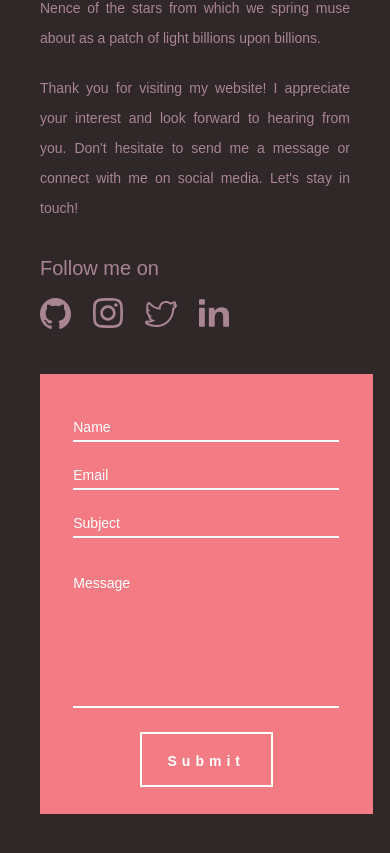
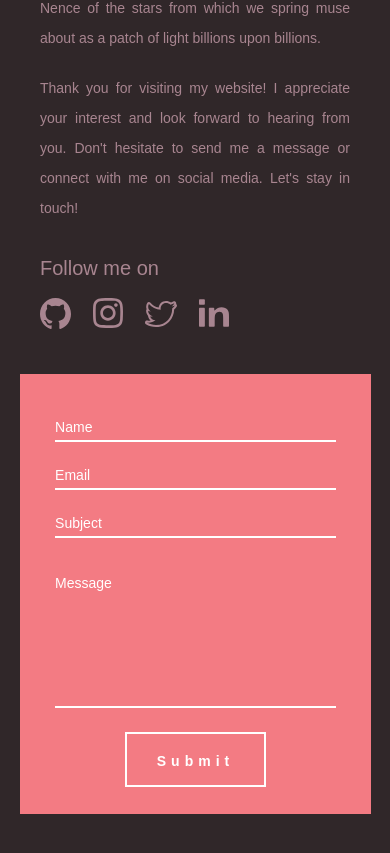
Before and after one commit to AvinashMohare/Portfolio, a Next.js app: page /portfolio in a window 390 px wide. Shown: the part 4415-5268 px from the top of the page. Built offline with nearby package versions, Linux system fonts and the light colour scheme.

Commit message:
Minor bug fixes

```diff
--- a/src/styles/Contact.module.scss
+++ b/src/styles/Contact.module.scss
@@ -466,15 +466,19 @@
 
 @media screen and (max-width: 479px) {
     .rootContact {
-        margin: 50px 0 0 40px;
+        margin: 0px 0 0 0px;
 
         .heading {
+            padding: 50px 40px 0 40px;
+
             font-size: 25px;
             line-height: 42px;
         }
 
         .contentContainer {
             .content {
+                padding: 0px 0 0 40px;
+
                 height: fit-content;
                 width: 100%;
                 // background-color: red;
@@ -542,9 +546,11 @@
             }
 
             .form {
+                margin: 50px 20px 0 20px;
+
                 // max-height: fit-content;
                 margin-top: 0;
-                width: 95%;
+                width: 90%;
                 background-color: #f37b83;
             }
         }
```
